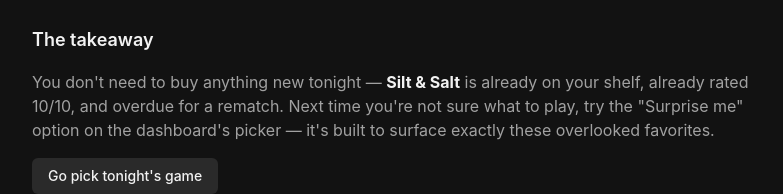
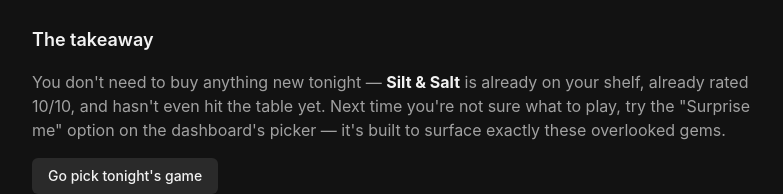
Before and after one commit to jerm-cowan/boardgame-library, a React (Vite) app: page /collection-story in a window 1280 px wide. Shown: the part 1789-1983 px from the top of the page, without its empty margins (248-1031 px from the left). Built offline with nearby package versions, Linux system fonts and the light colour scheme.

Commit message:
fix takeaway wording for never-played games
Avoid implying a never-played game is due for a 'rematch', and swap 'favorites' for 'gems' since neglected picks aren't necessarily proven favorites yet.

```diff
--- a/src/components/StoryTakeaway.tsx
+++ b/src/components/StoryTakeaway.tsx
@@ -16,13 +16,17 @@ export default function StoryTakeaway({ spotlightGame }: StoryTakeawayProps) {
           <>
             You don't need to buy anything new tonight —{' '}
             <strong className="text-foreground">{spotlightGame.title}</strong> is already on your
-            shelf, already rated {spotlightGame.personalRating}/10, and overdue for a rematch.
+            shelf, already rated {spotlightGame.personalRating}/10, and{' '}
+            {spotlightGame.playCount === 0
+              ? "hasn't even hit the table yet"
+              : 'overdue for another play'}
+            .
           </>
         ) : (
           "You don't need to buy anything new — your shelf already holds games worth revisiting."
         )}{' '}
         Next time you're not sure what to play, try the "Surprise me" option on the dashboard's
-        picker — it's built to surface exactly these overlooked favorites.
+        picker — it's built to surface exactly these overlooked gems.
       </p>
       <Link
         to="/dashboard"
```
